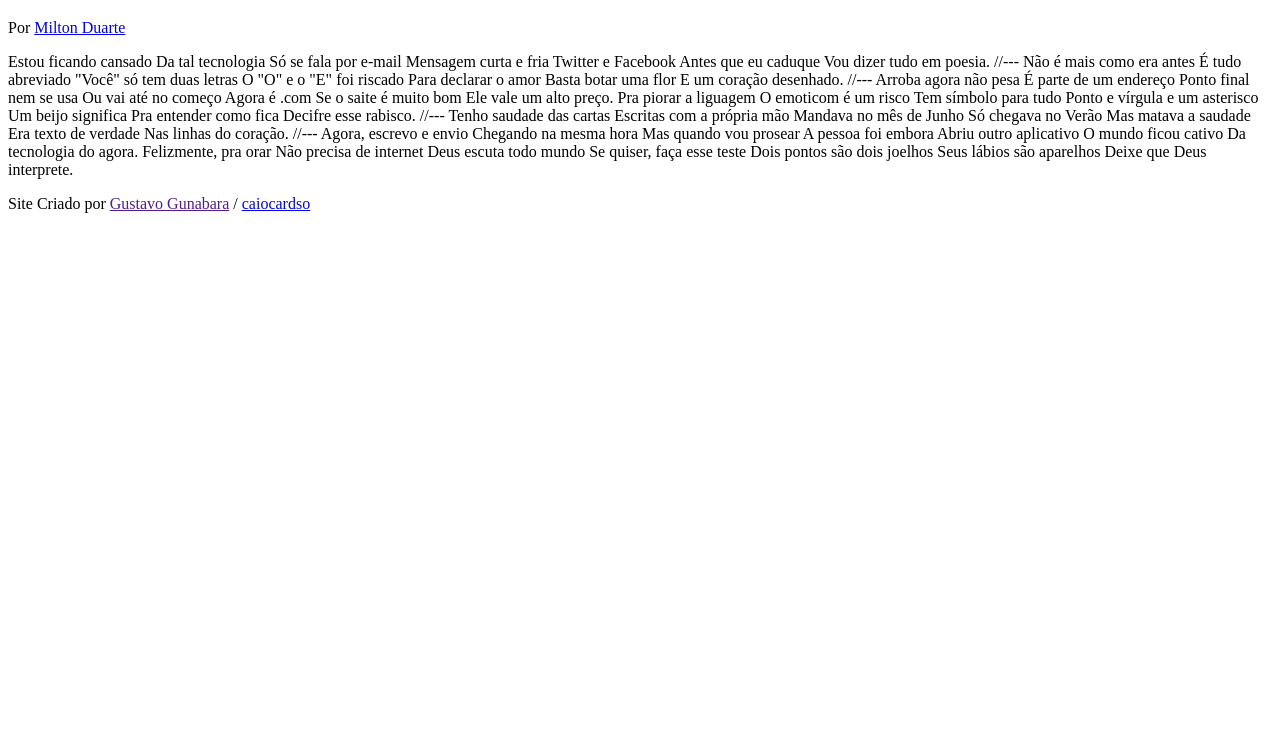
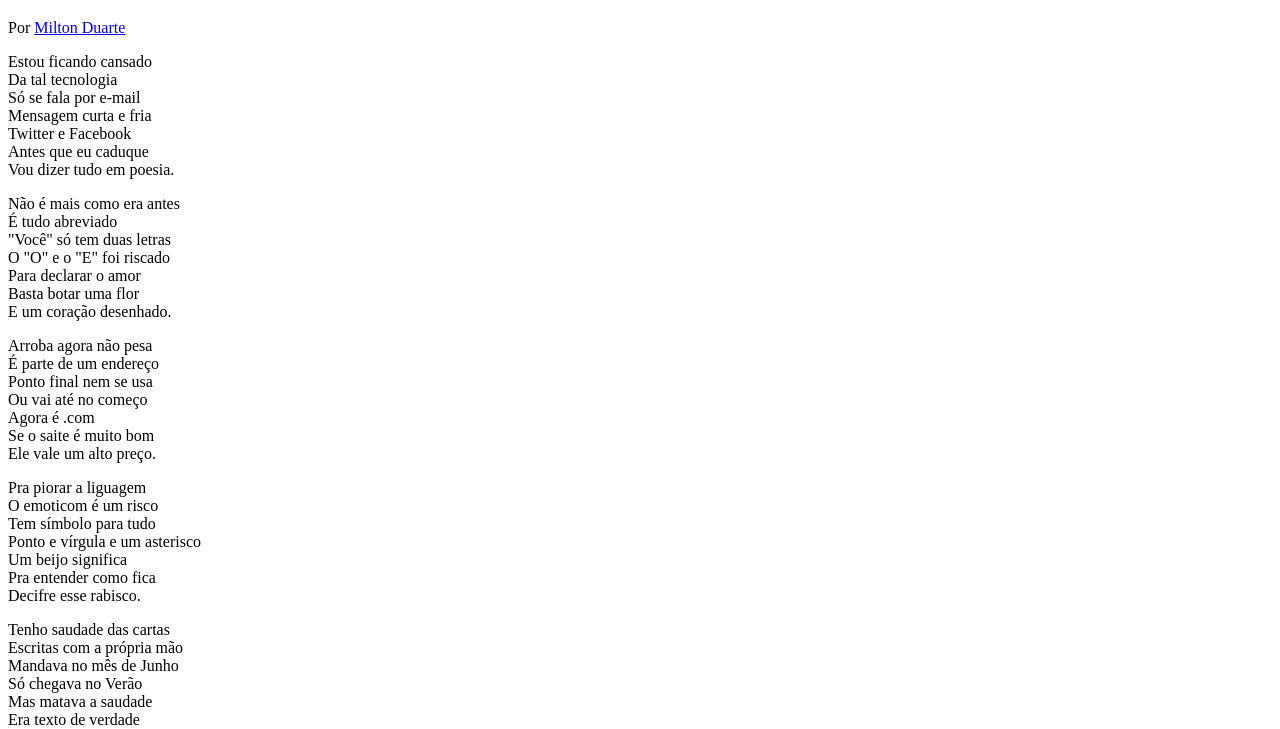
Before and after one commit to caiocardso/html-css, a plain HTML site: page desafios/desafio012/index.html in a window 1280 px wide. Shown: the part 61-790 px from the top of the page. Drawn offline with Linux system fonts and the light colour scheme.

Commit message:
criação html5

```diff
--- a/desafios/desafio012/index.html
+++ b/desafios/desafio012/index.html
@@ -4,6 +4,7 @@
     <meta charset="UTF-8">
     <meta name="viewport" content="width=device-width, initial-scale=1.0">
     <title>Cordel Moderno</title>
+    <link rel="stylesheet" href="style.css">
 </head>
 <body>
     <header>
@@ -11,69 +12,85 @@
         <p>Por <a href="https://www.recantodasletras.com.br/poesias/3186743" target="_blank">Milton Duarte</a></p>
     </header>
 
-    Estou ficando cansado
-    Da tal tecnologia
-    Só se fala por e-mail
-    Mensagem curta e fria
-    Twitter e Facebook
-    Antes que eu caduque
-    Vou dizer tudo em poesia.
+    <section>
+        <p>
+            Estou ficando cansado <br>
+            Da tal tecnologia <br>
+            Só se fala por e-mail <br>
+            Mensagem curta e fria <br>
+            Twitter e Facebook <br>
+            Antes que eu caduque <br>
+            Vou dizer tudo em poesia.
+        </p>
+    </section>
 
-    //---
+    <section>
+        <p>
+            Não é mais como era antes <br>
+            É tudo abreviado <br>
+            "Você" só tem duas letras <br>
+            O "O" e o "E" foi riscado <br>
+            Para declarar o amor <br>
+            Basta botar uma flor <br>
+            E um coração desenhado.
+        </p>
+    </section>
 
-    Não é mais como era antes
-    É tudo abreviado
-    "Você" só tem duas letras
-    O "O" e o "E" foi riscado
-    Para declarar o amor
-    Basta botar uma flor
-    E um coração desenhado.
+    <section>
+        <p>
+            Arroba agora não pesa <br>
+            É parte de um endereço <br>
+            Ponto final nem se usa <br>
+            Ou vai até no começo <br>
+            Agora é .com <br>
+            Se o saite é muito bom <br>
+            Ele vale um alto preço.
+        </p>
 
-    //---
+        <p>
+            Pra piorar a liguagem <br>
+            O emoticom é um risco <br>
+            Tem símbolo para tudo <br>
+            Ponto e vírgula e um asterisco <br>
+            Um beijo significa <br>
+            Pra entender como fica <br>
+            Decifre esse rabisco.
+        </p>
+    </section>
 
-    Arroba agora não pesa
-    É parte de um endereço
-    Ponto final nem se usa
-    Ou vai até no começo
-    Agora é .com
-    Se o saite é muito bom
-    Ele vale um alto preço.
+    <section>
+        <p>
+            Tenho saudade das cartas <br>
+            Escritas com a própria mão <br>
+            Mandava no mês de Junho <br>
+            Só chegava no Verão <br>
+            Mas matava a saudade <br>
+            Era texto de verdade <br>
+            Nas linhas do coração.
+        </p>
+    </section>
 
-    Pra piorar a liguagem
-    O emoticom é um risco
-    Tem símbolo para tudo
-    Ponto e vírgula e um asterisco
-    Um beijo significa
-    Pra entender como fica
-    Decifre esse rabisco.
+    <section>
+        <p>
+            Agora, escrevo e envio <br>
+            Chegando na mesma hora <br>
+            Mas quando vou prosear <br>
+            A pessoa foi embora <br>
+            Abriu outro aplicativo <br>
+            O mundo ficou cativo <br>
+            Da tecnologia do agora.
+        </p>
 
-    //---
-
-    Tenho saudade das cartas
-    Escritas com a própria mão
-    Mandava no mês de Junho
-    Só chegava no Verão
-    Mas matava a saudade
-    Era texto de verdade
-    Nas linhas do coração.
-
-    //---
-
-    Agora, escrevo e envio
-    Chegando na mesma hora
-    Mas quando vou prosear
-    A pessoa foi embora
-    Abriu outro aplicativo
-    O mundo ficou cativo
-    Da tecnologia do agora.
-
-    Felizmente, pra orar
-    Não precisa de internet
-    Deus escuta todo mundo
-    Se quiser, faça esse teste
-    Dois pontos são dois joelhos
-    Seus lábios são aparelhos
-    Deixe que Deus interprete.
+        <p>
+            Felizmente, pra orar <br>
+            Não precisa de internet <br>
+            Deus escuta todo mundo <br>
+            Se quiser, faça esse teste <br>
+            Dois pontos são dois joelhos <br>
+            Seus lábios são aparelhos <br>
+            Deixe que Deus interprete.
+        </p>
+    </section>
 
     <footer>
         <p>Site Criado por <a href="">Gustavo Gunabara</a> / <a href="https://github.com/caiocardso" target="_blank">caiocardso</a></p>
--- /dev/null
+++ b/desafios/desafio012/style.css
@@ -0,0 +1 @@
+@charset "UTF-8";
```
